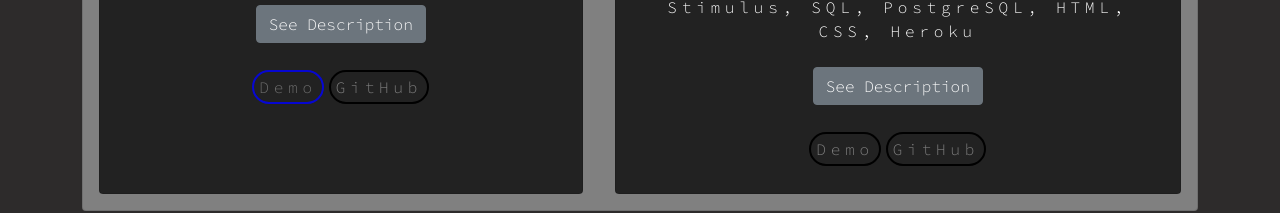
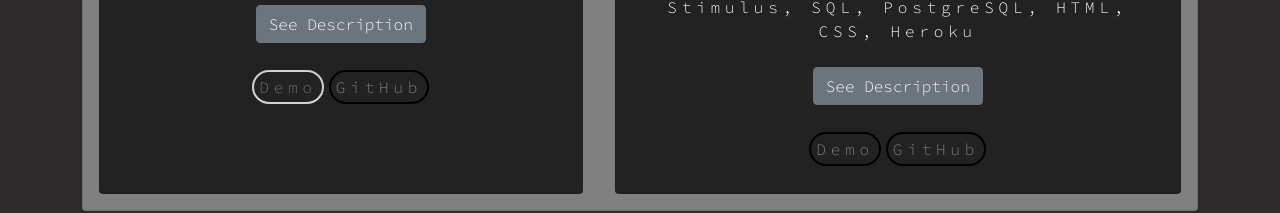
Before and after one commit to phoebeben/react-portfolio, a React (Create React App) app: page / in a window 1280 px wide. In both pictures the pointer is over the link 288 px from the left and 1165 px from the top of the page. Shown: the part 1078-1291 px from the top of the page. Built offline with nearby package versions, Linux system fonts and the light colour scheme.

Commit message:
modified link hover

```diff
--- a/src/projects.css
+++ b/src/projects.css
@@ -34,7 +34,7 @@
 }
 
 #project-link:hover {
-  border: 2px solid blue;
+  border: 2px solid rgb(255, 255, 255);
   opacity: 0.8;
 }
 
@@ -61,7 +61,7 @@
 }
 
 #project-github:hover {
-  border: 2px solid blue;
+  border: 2px solid rgb(255, 255, 255);
   opacity: 0.8;
 }
 
```
